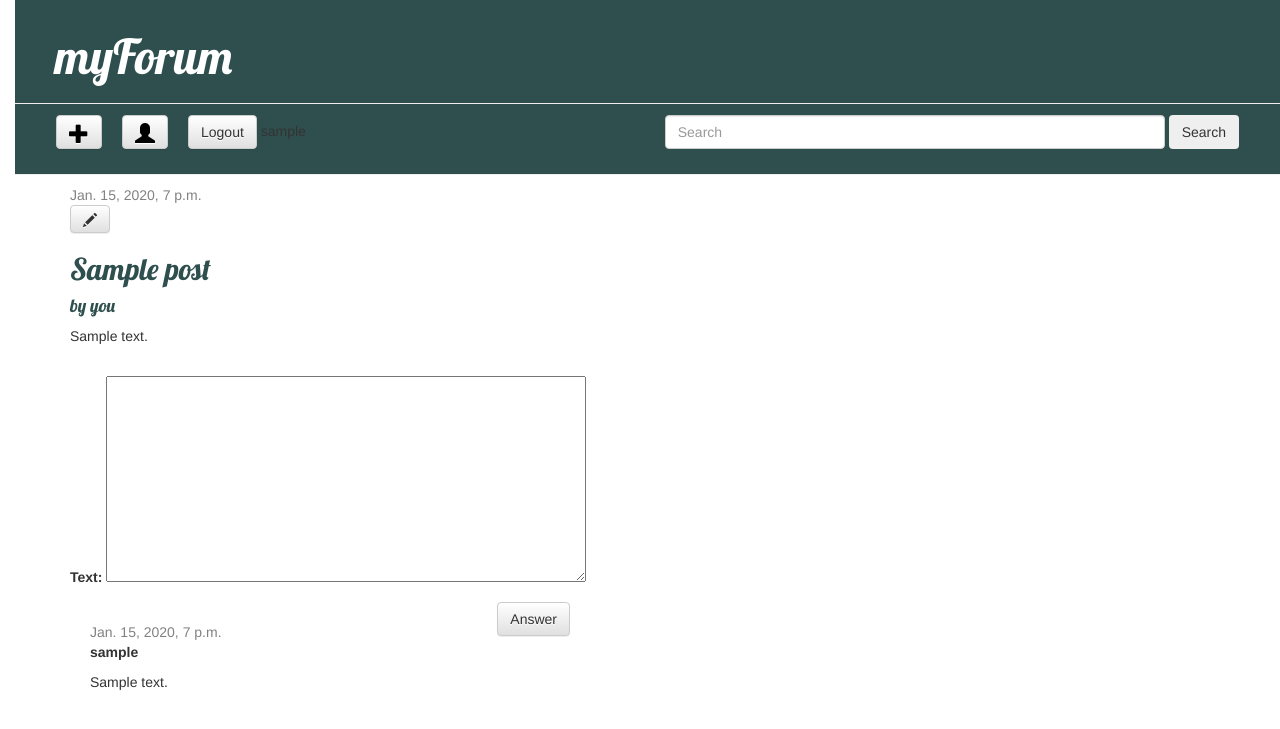
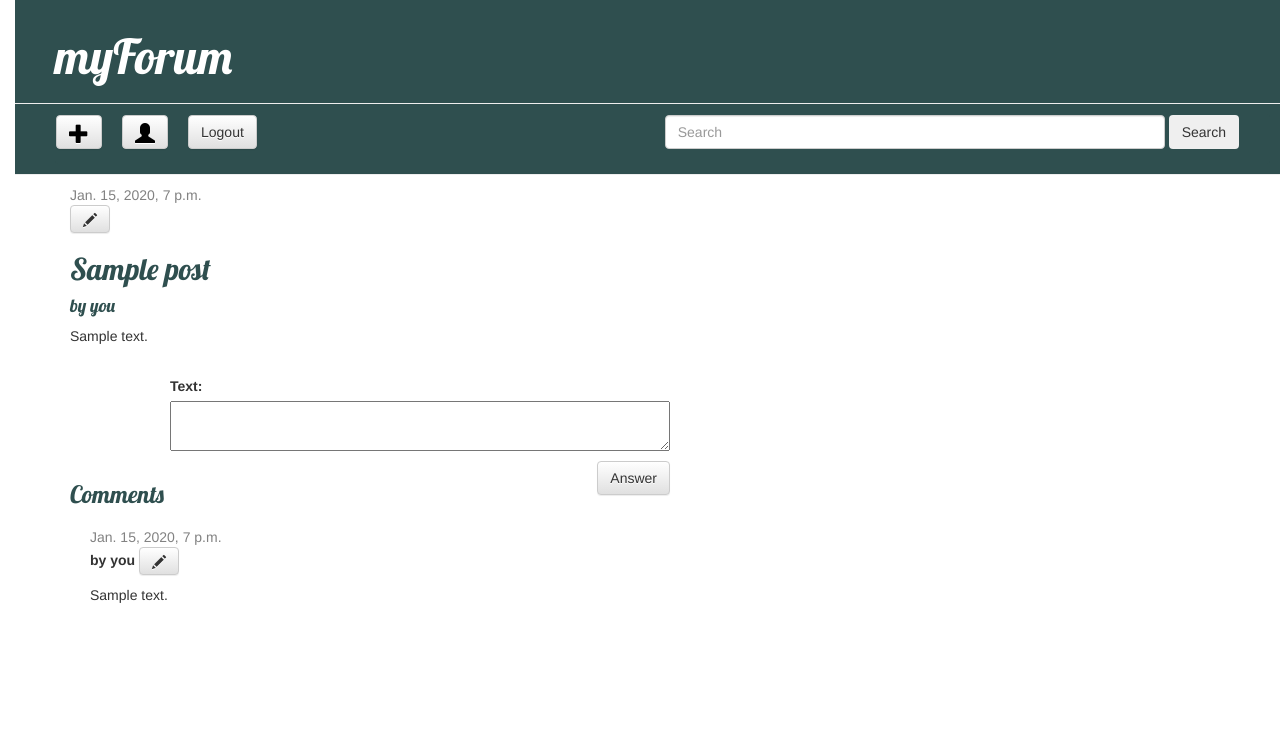
Before and after one commit to JibonNaher/myforumproject, a Django app: page /post/1/ in a window 1280 px wide. Shown: the top 729 px of the page. Run offline with Django 3.2, Linux system fonts and the light colour scheme; a user stored in the database is signed in; tables that the repository leaves empty hold one stand-in row (values such as "Sample post"); some libraries are stand-ins or nearby versions.

Commit message:
added changed files

```diff
--- a/myforum/static/css/myforum.css
+++ b/myforum/static/css/myforum.css
@@ -52,6 +52,15 @@ h1, h2, h3, h4 {
     width: 80%;
 }
 
+.comment-form{
+  padding-left: 100px;
+}
+
+.comment-form textarea, .comment-form input {
+    width: 100%;
+    height: 50px;
+}
+
 .top-menu, .top-menu:hover, .top-menu:visited {
     color: #000000;
     float: left;
@@ -59,18 +68,14 @@ h1, h2, h3, h4 {
     margin-right: 20px;
 }
 
-.post {
-    margin-bottom: 30px;
+.post {    margin-bottom: 30px;
     width: 80%;
-}
-.comment {
-    margin: 20px 0px 20px 20px;
-}
-.answer_button{
-  padding-right: 100px;
 }
 
 .post h1 a, .post h1 a:visited {
   color: #2F4F4F;
   font-family: 'Lobster';
 }
+.comment {
+    margin: 20px 0px 20px 20px;
+}
--- a/myforum/templates/myforum/base.html
+++ b/myforum/templates/myforum/base.html
@@ -19,7 +19,6 @@
               <a class="btn btn-default top-menu" href="{% url 'post_new' %}" data-toggle="tooltip" title="create new post" ><span class="glyphicon glyphicon-plus"></span></a>
               <a class="btn btn-default top-menu" href="{% url 'post_new' %}" data-toggle="tooltip" title="my profile"><span class="glyphicon glyphicon-user"></span></a>
               <a class="btn btn-default" href="{% url 'logout_view' %}">Logout</a>
-              {{user.username}}
           {% else %}
             <a class="btn btn-default" href="{% url 'user_signup' %}">SignUp</a> Or
             <a class="btn btn-default" href="{% url 'login_view' %}">Login</a>
--- a/myforum/templates/myforum/post_detail.html
+++ b/myforum/templates/myforum/post_detail.html
@@ -16,20 +16,28 @@
           {% endif %}</h4>
         <p>{{ post.text|linebreaksbr }}</p>
     </div>
-    <div class="post">
+    <div class = "post">
     {% if user.is_authenticated %}
-      <form method="POST" class="post-form">{% csrf_token %}
+      <form method="POST" class="comment-form">{% csrf_token %}
         {{ form.as_p }}
         <div class="answer_button">
           <button type="submit" class="save btn btn-default">Answer</button>
         </div>
       </form>
     {% endif %}
+  </div>
+    <div>
+      <h3>Comments</h3>
     </div>
     {% for comment in post.comments.all %}
     <div class="comment">
         <div class="date">{{ comment.created_date }}</div>
-        <strong>{{ comment.author }}</strong>
+        <strong>by {% if comment.author == user %} you
+          {% else %}{{ comment.author.username }}
+          {% endif %}</strong>
+          {% if user.is_authenticated and comment.author == user %}
+               <a class="btn btn-default" href="{% url 'post_edit' pk=post.pk %}"><span class="glyphicon glyphicon-pencil"></span></a>
+          {% endif %}
         <p>{{ comment.text|linebreaks }}</p>
     </div>
     {% empty %}
--- a/myforum/templates/myforum/post_list.html
+++ b/myforum/templates/myforum/post_list.html
@@ -5,8 +5,10 @@
             <div class="date">
                 {{ post.published_date }}
             </div>
-            <h1><a href="{% url 'post_detail' pk=post.pk %}">{{ post.title }}Comments: {{ post.comments.count }}</a></h1>
+            <h1><a href="{% url 'post_detail' pk=post.pk %}">{{ post.title }}</a></h1>
             <p>{{ post.text|truncatewords:100|linebreaksbr }}</p>
         </div>
+    {% empty %}
+        <p>No posts yet :(</p>
     {% endfor %}
 {% endblock %}
```
